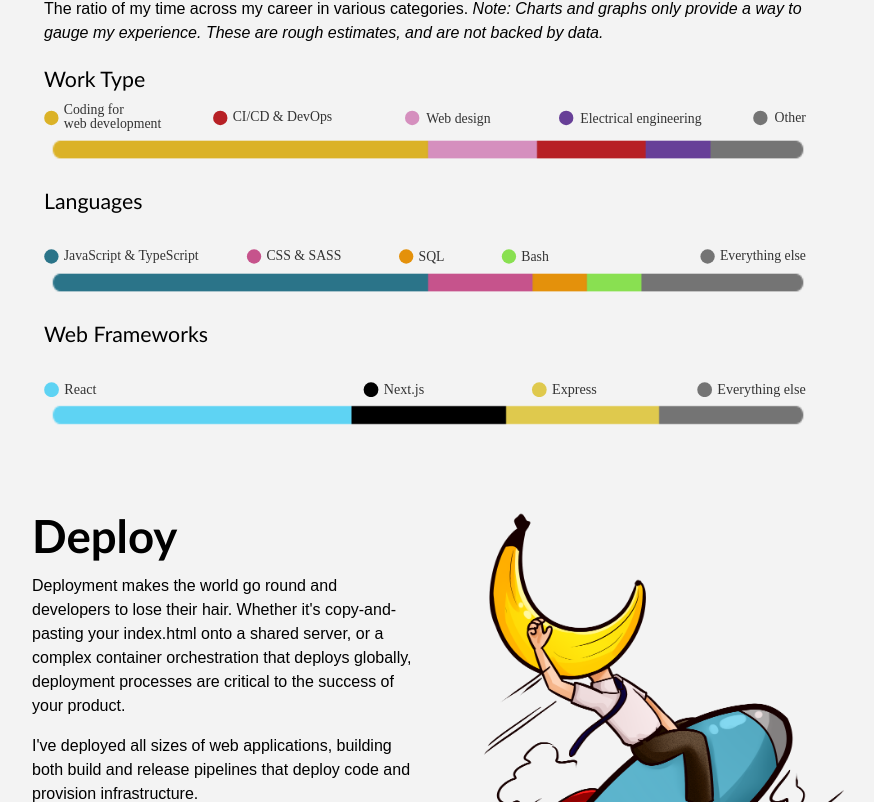
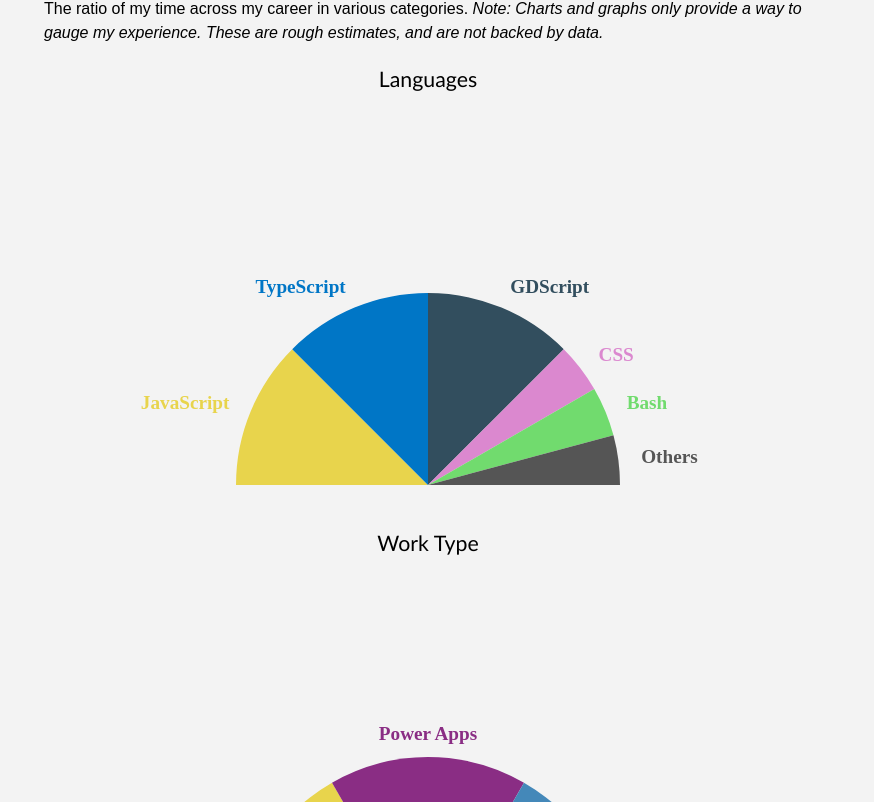
Before and after one commit to bananabrann/old-bananabrann.dev, a Next.js app: page /skills in a window 1280 px wide. Shown: the part 1998-2800 px from the top of the page, without its empty margins (295-1169 px from the left). Built offline with nearby package versions, Linux system fonts and the light colour scheme; a web font is replaced by a local one.

Commit message:
Lang and work type line graphs with new package

```diff
--- a/components/ExperienceVisualizedCharts/ExperienceVisualizedCharts.tsx
+++ b/components/ExperienceVisualizedCharts/ExperienceVisualizedCharts.tsx
@@ -2,69 +2,103 @@ import TechBarTimePng from "../../res/png/tech-bar-time.png";
 import TechBarLangsPng from "../../res/png/tech-bar-langs.png";
 import TechBarToolsPng from "../../res/png/tech-bar-tools.png";
 import Image from "next/image";
-import { Fragment } from "react";
+import { Fragment, useState } from "react";
+import { PieChart } from "react-minimal-pie-chart";
+import { DataEntry } from "react-minimal-pie-chart/types/commonTypes";
+
 
 /**
- * NOTE -- The easiest way to edit these SVGs is to open it in Adobe XD. Make
- * your changes, then right-click "Copy SVG code", then paste it here.
- *
  * NOTE -- Parent elements should control size of this component. Keep <svg>
  * `width` property empty so that sizing can be handled by parent.
  *
  * NOTE -- This file is ignored by Prettier.
  */
+
+const languagesDataCareer: DataEntry[] = [
+  { title: "JavaScript", value: 40, color: "#E8D44C" },
+  { title: "TypeScript", value: 25, color: "#0076C6" },
+  { title: "CSS", value: 15, color: "#C76394" },
+  { title: "GDScript", value: 10, color: "#324e5e" },
+  { title: "Python", value: 10, color: "#0c6091" },
+  { title: "SQL", value: 5, color: "#ed8709" },
+  { title: "Bash", value: 5, color: "#71db6e" },
+  { title: "Java", value: 2, color: "#6e533c" },
+  { title: "Others", value: 5, color: "#555555" },
+];
+
+const languagesDataCurrently: DataEntry[] = [
+  { title: "JavaScript", value: 3, color: "#E8D44C" },
+  { title: "TypeScript", value: 3, color: "#0076C6" },
+  { title: "GDScript", value: 3, color: "#324e5e" },
+  { title: "CSS", value: 1, color: "#db88cf" },
+  { title: "Bash", value: 1, color: "#71db6e" },
+  { title: "Others", value: 1, color: "#555555" },
+];
+
+const toolsDataCareer: DataEntry[] = [
+  { title: "Web development", value: 75, color: "#E8D44C" },
+  { title: "Qlik Sense plugins", value: 25, color: "#039849" },
+  { title: "Scripting", value: 20, color: "#0c6091" },
+  { title: "Power Apps", value: 15, color: "#8A2D84" },
+  { title: "Game development", value: 10, color: "#4488B9" },
+  { title: "Desktop apps", value: 5, color: "#6e533c" },
+  { title: "Other stuff", value: 10, color: "#555555" },
+];
+
+const toolsDataCurrently: DataEntry[] = [
+  { title: "Web development", value: 3, color: "#E8D44C" },
+  { title: "Power Apps", value: 3, color: "#8A2D84" },
+  { title: "Game development", value: 3, color: "#4488B9" },
+
+
+]
+
 export default function ExperienceVisualizedCharts() {
-  return(
-    <Fragment>
+  const [languagesData, setLanguagesData] = useState<DataEntry[]>(languagesDataCurrently);
+  const [toolsData, setToolsData] = useState<DataEntry[]>(toolsDataCurrently)
+
+  return (
+    <div className="flex flex-col">
       <div className="py-6">
-        <h4>Work Type</h4>
-        <svg xmlns="http://www.w3.org/2000/svg" width="" height="" viewBox="0 0 1336 53">
-          <circle id="Ellipse_1" data-name="Ellipse 1" cx="12.5" cy="12.5" r="12.5" transform="translate(0 17)" fill="#dbb227"/>
-          <text id="Coding_for_web_development" data-name="Coding for
-        web development" transform="translate(34 23)" fill="#333" fontSize="24" fontFamily="Quasimoda-Regular, Quasimoda"><tspan x="0" y="0">Coding for</tspan><tspan x="0" y="24">web development</tspan></text>
-          <circle id="Ellipse_2" data-name="Ellipse 2" cx="12.5" cy="12.5" r="12.5" transform="translate(294 17)" fill="#b72025"/>
-          <text id="CI_CD_DevOps" data-name="CI/CD &amp; DevOps" transform="translate(328 12)" fill="#333" fontSize="24" fontFamily="Quasimoda-Regular, Quasimoda"><tspan x="0" y="23">CI/CD &amp; DevOps</tspan></text>
-          <circle id="Ellipse_3" data-name="Ellipse 3" cx="12.5" cy="12.5" r="12.5" transform="translate(628 17)" fill="#d58fbe"/>
-          <text id="Web_design" data-name="Web design" transform="translate(665 38)" fill="#333" fontSize="24" fontFamily="Quasimoda-Regular, Quasimoda"><tspan x="0" y="0">Web design</tspan></text>
-          <circle id="Ellipse_4" data-name="Ellipse 4" cx="12.5" cy="12.5" r="12.5" transform="translate(896 17)" fill="#673f97"/>
-          <text id="Electrical_engineering" data-name="Electrical engineering" transform="translate(933 38)" fill="#333" fontSize="24" fontFamily="Quasimoda-Regular, Quasimoda"><tspan x="0" y="0">Electrical engineering</tspan></text>
-          <circle id="Ellipse_5" data-name="Ellipse 5" cx="12.5" cy="12.5" r="12.5" transform="translate(1234 17)" fill="#747474"/>
-          <text id="Other" transform="translate(1271 36)" fill="#333" fontSize="24" fontFamily="Quasimoda-Regular, Quasimoda"><tspan x="0" y="0">Other</tspan></text>
-        </svg>
-        <Image src={TechBarTimePng} alt="" layout="responsive" quality={100} />
+        <h4 className="mx-auto text-center">Languages</h4>
+        <PieChart
+          data={languagesData}
+          startAngle={180}
+          lengthAngle={180}
+          viewBoxSize={[100, 50]}
+          label={({ dataEntry }) => dataEntry.title}
+          labelStyle={(index) => ({
+            fill: languagesData[index].color,
+            fontSize: "2.5px",
+            fontFamily: "Comic Code",
+            fontWeight: "700"
+          })}
+          radius={25}
+          labelPosition={112}
+          animate={true}
+        />
       </div>
 
-      <h4>Languages</h4>
       <div className="py-6">
-        <svg xmlns="http://www.w3.org/2000/svg" width="" height="" viewBox="0 0 1337 31">
-          <circle id="Ellipse_6" data-name="Ellipse 6" cx="12.5" cy="12.5" r="12.5" transform="translate(0 4)" fill="#2b7489"/>
-          <text id="JavaScript_TypeScript" data-name="JavaScript &amp; TypeScript" transform="translate(34 23)" fill="#333" fontSize="24" fontFamily="Quasimoda-Regular, Quasimoda"><tspan x="0" y="0">JavaScript &amp; TypeScript</tspan></text>
-          <circle id="Ellipse_7" data-name="Ellipse 7" cx="12.5" cy="12.5" r="12.5" transform="translate(353 4)" fill="#c6538c"/>
-          <text id="CSS_SASS" data-name="CSS &amp; SASS" transform="translate(387 23)" fill="#333" fontSize="24" fontFamily="Quasimoda-Regular, Quasimoda"><tspan x="0" y="0">CSS &amp; SASS</tspan></text>
-          <circle id="Ellipse_8" data-name="Ellipse 8" cx="12.5" cy="12.5" r="12.5" transform="translate(618 4)" fill="#e4910b"/>
-          <text id="SQL" transform="translate(652 25)" fill="#333" fontSize="24" fontFamily="Quasimoda-Regular, Quasimoda"><tspan x="0" y="0">SQL</tspan></text>
-          <circle id="Ellipse_9" data-name="Ellipse 9" cx="12.5" cy="12.5" r="12.5" transform="translate(797 4)" fill="#89e051"/>
-          <text id="Bash" transform="translate(831 25)" fill="#333" fontSize="24" fontFamily="Quasimoda-Regular, Quasimoda"><tspan x="0" y="0">Bash</tspan></text>
-          <circle id="Ellipse_11" data-name="Ellipse 11" cx="12.5" cy="12.5" r="12.5" transform="translate(1143 4)" fill="#747474"/>
-          <text id="Everything_else" data-name="Everything else" transform="translate(1177 23)" fill="#333" fontSize="24" fontFamily="Quasimoda-Regular, Quasimoda"><tspan x="0" y="0">Everything else</tspan></text>
-        </svg>
-        <Image src={TechBarLangsPng} alt="" layout="responsive" quality={100} />
+        <h4 className="mx-auto text-center">Work Type</h4>
+        <PieChart
+          data={toolsData}
+          startAngle={180}
+          lengthAngle={180}
+          viewBoxSize={[100, 50]}
+          label={({ dataEntry }) => dataEntry.title}
+          labelStyle={(index) => ({
+            fill: toolsData[index].color,
+            fontSize: "2.5px",
+            fontFamily: "Comic Code",
+            fontWeight: "700"
+          })}
+          radius={25}
+          labelPosition={112}
+          animate={true}
+        />
       </div>
 
-      <h4>Web Frameworks</h4>
-      <div className="py-6">
-        <svg xmlns="http://www.w3.org/2000/svg" width="" height="" viewBox="0 0 1300 29">
-          <circle id="Ellipse_12" data-name="Ellipse 12" cx="12.5" cy="12.5" r="12.5" transform="translate(0 4)" fill="#5ed3f3"/>
-          <text id="React" transform="translate(34 23)" fill="#333" fontSize="24" fontFamily="Quasimoda-Regular, Quasimoda"><tspan x="0" y="0">React</tspan></text>
-          <circle id="Ellipse_13" data-name="Ellipse 13" cx="12.5" cy="12.5" r="12.5" transform="translate(541 4)"/>
-          <text id="Next.js" transform="translate(575 23)" fill="#333" fontSize="24" fontFamily="Quasimoda-Regular, Quasimoda"><tspan x="0" y="0">Next.js</tspan></text>
-          <circle id="Ellipse_14" data-name="Ellipse 14" cx="12.5" cy="12.5" r="12.5" transform="translate(826 4)" fill="#dfc94d"/>
-          <text id="Express" transform="translate(860 23)" fill="#333" fontSize="24" fontFamily="Quasimoda-Regular, Quasimoda"><tspan x="0" y="0">Express</tspan></text>
-          <circle id="Ellipse_15" data-name="Ellipse 15" cx="12.5" cy="12.5" r="12.5" transform="translate(1106 4)" fill="#747474"/>
-          <text id="Everything_else" data-name="Everything else" transform="translate(1140 23)" fill="#333" fontSize="24" fontFamily="Quasimoda-Regular, Quasimoda"><tspan x="0" y="0">Everything else</tspan></text>
-        </svg>
-        <Image src={TechBarToolsPng} alt="" layout="responsive" quality={100} />
-      </div>
-    </Fragment>
+    </div>
   )
 }
--- a/package.json
+++ b/package.json
@@ -1,7 +1,7 @@
 {
   "name": "bananabrann.dev",
   "description": "Personal website of me, bananabrann.",
-  "version": "1.1.14",
+  "version": "1.1.15",
   "author": "bananabrann",
   "private": false,
   "scripts": {
@@ -25,6 +25,7 @@
     "next": "^12.0.8",
     "react": "17.0.2",
     "react-dom": "17.0.2",
+    "react-minimal-pie-chart": "^8.3.0",
     "sharp": "^0.30.3"
   },
   "devDependencies": {
```
Also changed, not shown: 1 other file (tests, documents, lock files or other folders).
